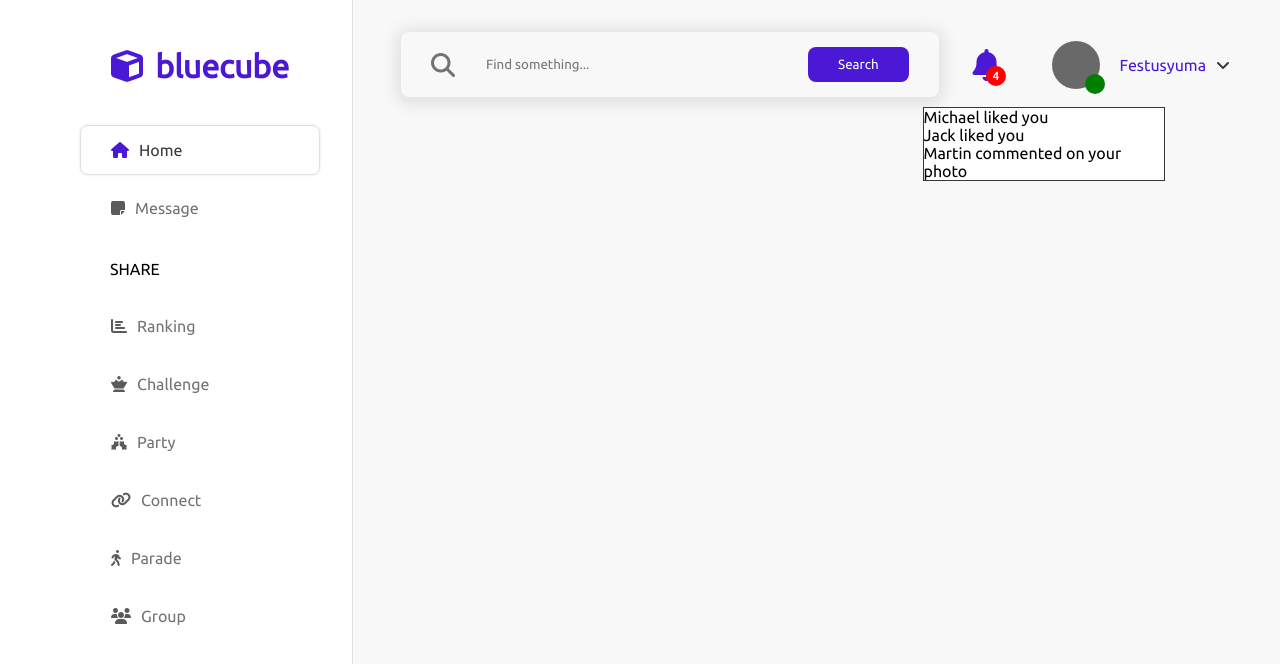
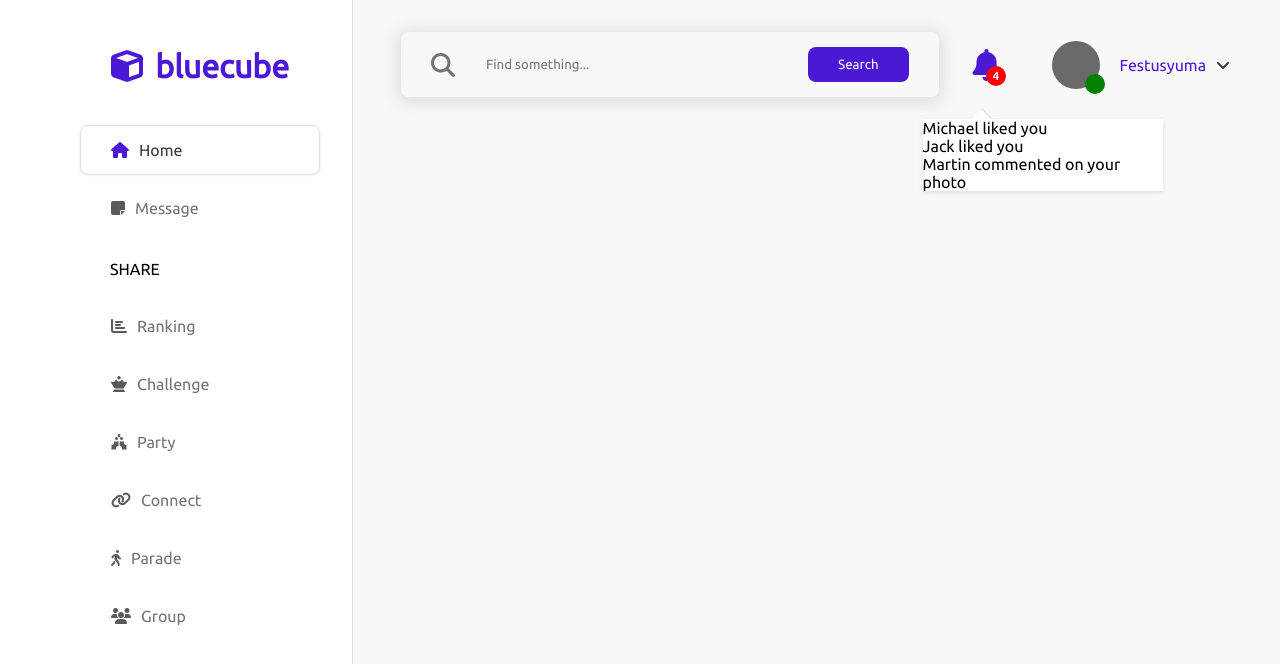
Before and after one commit to festusyuma/interview-project, a Vue app: page / in a window 1280 px wide. Shown: the top 664 px of the page. Built offline with nearby package versions, Linux system fonts and the light colour scheme.

Commit message:
styled generic dropdown

```diff
--- a/src/App.vue
+++ b/src/App.vue
@@ -68,9 +68,25 @@ export default {
     top: 0;
     left: -2.5rem;
     width: 15em;
-    margin-top: 100%;
-    border: 1px solid #393939;
+    margin-top: 120%;
     background: #ffffff;
+    box-shadow: 0 2px 5px #e0e0e0;
+}
+
+.dropdown-items:before,
+.dropdown-items:after {
+    content: '';
+    position: absolute;
+    bottom: 100%;
+    left: 3rem;
+    border: 11px solid transparent;
+    border-bottom-color: #e0e0e0;
+}
+
+.dropdown-items:after {
+    left: 3rem;
+    border: 10px solid transparent;
+    border-bottom-color: #ffffff;
 }
 
 .dropdown-title:hover {
--- a/src/components/Notifications.vue
+++ b/src/components/Notifications.vue
@@ -6,7 +6,7 @@
             </i>
         </div>
         <div class="dropdown-items" >
-            <div class="notification-dropdown-item" v-for="notification in allNotifications" :key="notification.id" >
+            <div class="dropdown-item" v-for="notification in allNotifications" :key="notification.id" >
                 {{notification.notification}}
             </div>
         </div>
```
